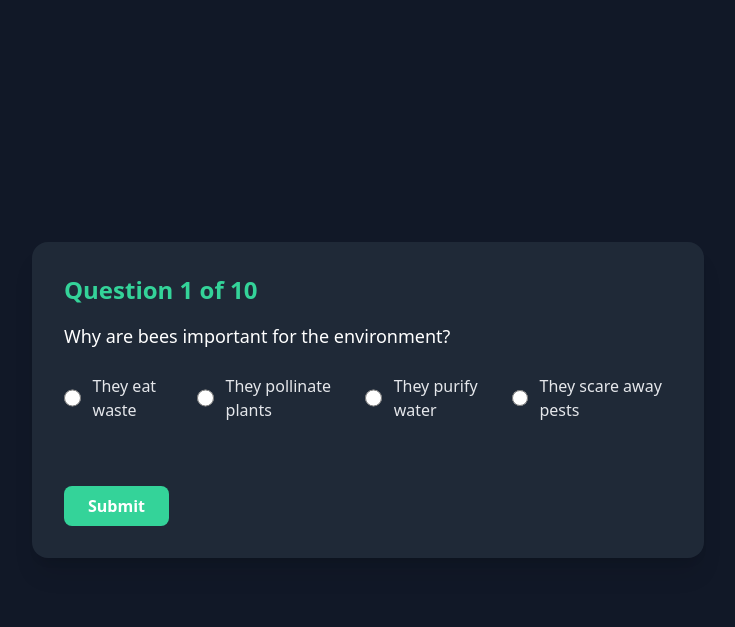
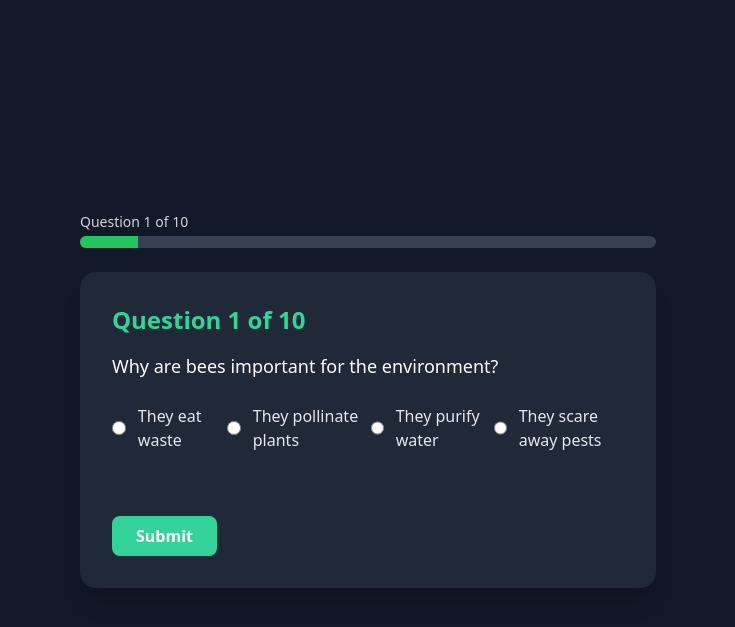
Before and after one commit to AaqilSh/EcoQuiz, a Flask app: page /quiz in a window 1280 px wide. Shown: the top 627 px of the page, without its empty margins (272-1007 px from the left). Run offline with Flask 3, Linux system fonts and the light colour scheme; some libraries are stand-ins or nearby versions.

Commit message:
Added progress bar to quic page

```diff
--- a/templates/quiz.html
+++ b/templates/quiz.html
@@ -19,6 +19,18 @@
     </script>
   </head>
  <body class="bg-gray-900 text-white min-h-screen flex items-center justify-center">
+   <div class="max-w-xl w-full">
+       <div class="mb-6">
+        <div class="text-sm mb-1 text-gray-300">
+          Question {{ current }} of {{ total }}
+        </div>
+        <div class="w-full bg-gray-700 h-3 rounded-full overflow-hidden">
+          <div
+            class="bg-green-500 h-full transition-all duration-500 ease-out"
+            style="width: {{ (current / total) * 100 }}%;"
+          ></div>
+        </div>
+      </div>
     <div class="w-full max-w-2xl bg-gray-800 p-8 rounded-2xl shadow-xl">
     <h2 class="text-2xl font-semibold text-primary mb-4"> Question {{ current }} of {{ total }}</h2>
     <form method="post" class="space-y-6">
```
